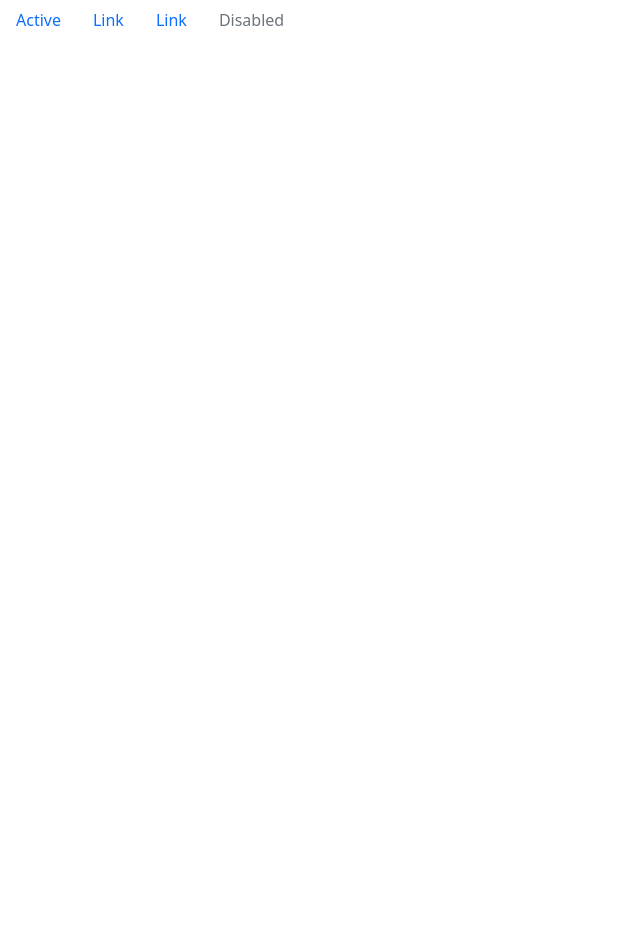
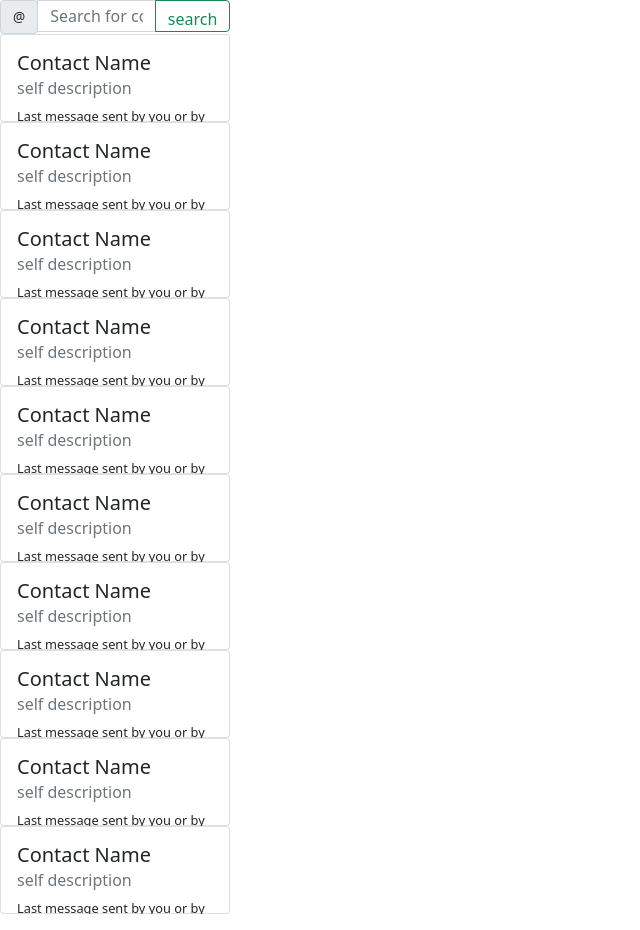
Before and after one commit to klebaniukp/Chat, a React (Create React App) app in the folder lerna-repo/packages/client/: page / in a window 1280 px wide. Shown: the whole page, without its empty margins (0-640 px from the left). Before the commit the page ends 800 px from the top, so only its background shows below. Built offline with nearby package versions, Linux system fonts and the light colour scheme.

Commit message:
Chat bar

```diff
--- a/lerna-repo/packages/client/package.json
+++ b/lerna-repo/packages/client/package.json
@@ -6,12 +6,14 @@
         "@testing-library/jest-dom": "^5.11.4",
         "@testing-library/react": "^11.1.0",
         "@testing-library/user-event": "^12.1.10",
+        "@types/axios": "^0.14.0",
         "@types/jest": "^26.0.15",
         "@types/node": "^12.0.0",
         "@types/react": "^17.0.0",
         "@types/react-dom": "^17.0.0",
         "@typescript-eslint/eslint-plugin": "^5.3.0",
         "@typescript-eslint/parser": "^5.3.0",
+        "axios": "^0.24.0",
         "eslint": "^8.1.0",
         "eslint-plugin-react": "^7.26.1",
         "react": "^17.0.2",
--- a/lerna-repo/packages/client/src/App.css
+++ b/lerna-repo/packages/client/src/App.css
@@ -1,4 +1,4 @@
-.App {
+/* .App {
   text-align: center;
 }
 
@@ -35,4 +35,4 @@
   to {
     transform: rotate(360deg);
   }
-}
+} */
--- a/lerna-repo/packages/client/src/App.tsx
+++ b/lerna-repo/packages/client/src/App.tsx
@@ -1,33 +1,8 @@
 import React from 'react';
-import './App.css';
+import { ChatBar } from './components/organism/ChatBar';
 
 function App() {
-    return (
-        <div>
-            <ul className="nav">
-                <li className="nav-item">
-                    <a className="nav-link active" href="#">
-                        Active
-                    </a>
-                </li>
-                <li className="nav-item">
-                    <a className="nav-link" href="#">
-                        Link
-                    </a>
-                </li>
-                <li className="nav-item">
-                    <a className="nav-link" href="#">
-                        Link
-                    </a>
-                </li>
-                <li className="nav-item">
-                    <a className="nav-link disabled" href="#">
-                        Disabled
-                    </a>
-                </li>
-            </ul>
-        </div>
-    );
+    return <ChatBar />;
 }
 
 export default App;
--- /dev/null
+++ b/lerna-repo/packages/client/src/components/atoms/Button/Button.tsx
@@ -0,0 +1,12 @@
+import React from 'react';
+
+export const Button = (props: { value: string; height: string }) => {
+    return (
+        <button
+            className="btn btn-outline-success"
+            type="button"
+            style={{ height: props.height }}>
+            {props.value}
+        </button>
+    );
+};
--- /dev/null
+++ b/lerna-repo/packages/client/src/components/atoms/Input/Input.tsx
@@ -0,0 +1,16 @@
+import React from 'react';
+
+export const Input = (props: { placeholder: string; height: string }) => {
+    return (
+        <>
+            <input
+                type="text"
+                className="form-control"
+                placeholder={props.placeholder}
+                style={{ height: props.height }}
+                aria-label="Username"
+                aria-describedby="basic-addon1"
+            />
+        </>
+    );
+};
--- /dev/null
+++ b/lerna-repo/packages/client/src/components/atoms/Sign/SearchUserSign.tsx
@@ -0,0 +1,14 @@
+import React from 'react';
+
+export const SearchUserSign = (props: { height: string }) => {
+    return (
+        <div className="input-group-prepend">
+            <span
+                className="input-group-text"
+                id="basic-addon1"
+                style={{ fontSize: props.height }}>
+                @
+            </span>
+        </div>
+    );
+};
--- /dev/null
+++ b/lerna-repo/packages/client/src/components/molecules/ContactProfile.tsx
@@ -0,0 +1,17 @@
+import React from 'react';
+
+export const ContactProfile = () => {
+    return (
+        <div className="card" style={{ width: '18 rem', height: '11vh' }}>
+            <div className="card-body">
+                <h5 className="card-title">Contact Name</h5>
+                <h6 className="card-subtitle mb-2 text-muted">
+                    self description
+                </h6>
+                <p className="card-text">
+                    Last message sent by you or by the contact
+                </p>
+            </div>
+        </div>
+    );
+};
--- /dev/null
+++ b/lerna-repo/packages/client/src/components/molecules/SearchUser.tsx
@@ -0,0 +1,23 @@
+import React from 'react';
+import { SearchUserSign } from '../atoms/Sign/SearchUserSign';
+import { Input as SearchInput } from '../atoms/Input/Input';
+import { Button } from '../atoms/Button/Button';
+
+export const SearchUser = (props: {
+    width: string;
+    placeholder: string;
+    height: string;
+}) => {
+    return (
+        <form className="form-inline" style={{ width: props.width }}>
+            <div className="input-group">
+                <SearchUserSign height={'1.7vh'} />
+                <SearchInput
+                    height={props.height}
+                    placeholder={props.placeholder}
+                />
+                <Button height={props.height} value={'search'} />
+            </div>
+        </form>
+    );
+};
--- /dev/null
+++ b/lerna-repo/packages/client/src/components/organism/ChatBar.tsx
@@ -0,0 +1,28 @@
+import React from 'react';
+import { SearchUser } from '../molecules/SearchUser';
+import { ContactProfile } from '../molecules/ContactProfile';
+
+export const ChatBar = () => {
+    return (
+        <div
+            className="blockquote text-left overflow-auto"
+            style={{ width: '18vw', fontSize: '0.8rem', float: 'left' }}>
+            <SearchUser
+                width={'18 rem'}
+                height={'4vh'}
+                placeholder={'Search for contacts'}
+            />
+            <ContactProfile />
+            <ContactProfile />
+            <ContactProfile />
+            <ContactProfile />
+            <ContactProfile />
+            <ContactProfile />
+            <ContactProfile />
+            <ContactProfile />
+            <ContactProfile />
+            <ContactProfile />
+        </div>
+        // <div className="overflow-scroll" style={{ width: '19vw' }}></div>
+    );
+};
```
Also changed, not shown: 2 other files (tests, documents, lock files or other folders).
